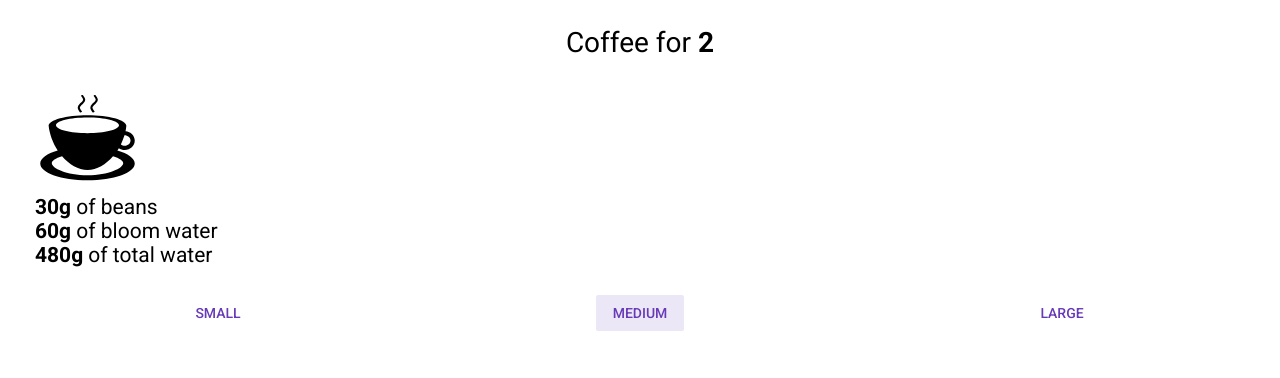
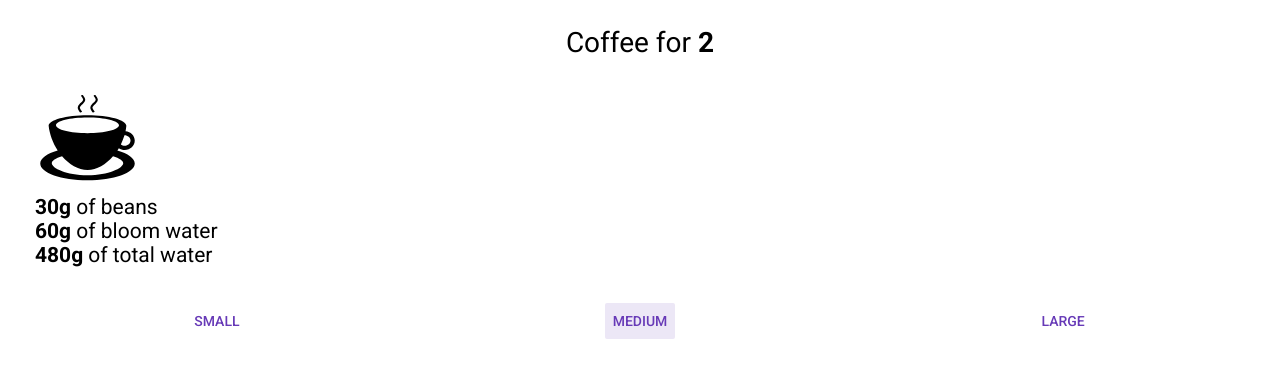
Before and after one commit to mssngr/coffee-calc, a Vue app: page / in a window 1280 px wide. Shown: the top 378 px of the page. Built offline with nearby package versions, Linux system fonts and the light colour scheme.

Commit message:
Isolated ripple logic in its own file and created a Utilities module that each component will pull in for specialized, common functionality. Also made the primary color, secondary color, and font family customizable by the VueMD plugin.

```diff
--- a/src/components/vue-md/MdButton.vue
+++ b/src/components/vue-md/MdButton.vue
@@ -1,8 +1,11 @@
 <template>
   <button
     :class="{
-      flat: true,
       [className]: className,
+      base: true,
+      default: !dense,
+      dense: dense,
+      flat: !raised,
       raised: raised,
       raisedActive: raised && active,
       active: !raised && active,
@@ -12,28 +15,27 @@
     :style="[baseStyles, activeStyles, overrideStyles]"
     @touchstart="startRipple"
     @mousedown="startRipple"
+    @touchend="endRipple"
+    @click="endRipple"
   >
     {{label}}
   </button>
 </template>
 
 <script>
-import {primaryColor, secondaryColor, fontFamily} from './lib/variables'
-import ripple from './lib/ripple'
-import color from 'color'
+import Vue from 'vue'
+import Utilities from './utils'
+
+Vue.use(Utilities)
 
 export default {
   name: 'md-button',
-  data() {
-    return {
-      clickedElement: undefined,
-    }
-  },
   props: [
     'className',
     'id',
     'active',
     'raised',
+    'dense',
     'label',
     'disabled',
     'secondary',
@@ -41,97 +43,81 @@ export default {
     'overrideStyles',
   ],
   computed: {
-    buttonRGB() {
-      return color(this.color || this.secondary ? secondaryColor : primaryColor).rgb().array()
-    },
     baseStyles() {
       const defaultStyle = {
-        fontFamily,
-        '-tap-highlight-color': 'transparent',
+        fontFamily: this.vueMDFontFamily,
       }
       if (this.raised) {
         return {
           ...defaultStyle,
-          backgroundColor: this.color || this.secondary ? secondaryColor : primaryColor,
+          backgroundColor: this.vueMDDefaultColor,
         }
       }
       return {
         ...defaultStyle,
-        color: this.color || this.secondary ? secondaryColor : primaryColor,
+        color: this.vueMDDefaultColor,
       }
     },
     activeStyles() {
       if (this.active) {
-        const buttonColor = color(this.color || this.secondary ? secondaryColor : primaryColor)
-        const buttonRGB = buttonColor.rgb().array()
         return {
-          backgroundColor: `rgba(${buttonRGB[0]}, ${buttonRGB[1]}, ${buttonRGB[2]}, 0.12)`,
+          backgroundColor: this.defaultColor12Percent,
         }
       }
       return {}
-    },
-  },
-  methods: {
-    startRipple(e) {
-      if (this.clickedElement) {
-        this.endRipple(e)
-      }
-      else {
-        this.clickedElement = e.target
-        ripple.start(e, e.target, this.buttonRGB)
-        window.addEventListener('mouseup', this.endRipple)
-        window.addEventListener('touchend', this.endRipple)
-        window.addEventListener('touchcancel', this.endRipple)
-      }
-    },
-    endRipple(e) {
-      e.preventDefault()
-      window.removeEventListener('mouseup', this.endRipple)
-      window.removeEventListener('touchend', this.endRipple)
-      window.removeEventListener('touchcancel', this.endRipple)
-      if (e.target === this.clickedElement || e.target.parentNode === this.clickedElement) {
-        this.$emit('click')
-      }
-      ripple.end()
-      this.clickedElement = undefined
     },
   },
 }
 </script>
 
 <style scoped>
-.flat {
+.base {
   display: inline-block;
-  min-width: 88px;
-  height: 36px;
-  padding: 0 8px;
   border: none;
   border-radius: 2px;
   outline: none;
+  margin: 8px;
   box-sizing: border-box;
   overflow: hidden;
-  background: transparent;
-  font-size: 14px;
-  font-weight: 500;
   vertical-align: middle;
   text-align: center;
   text-transform: uppercase;
   user-select: none;
   cursor: pointer;
   -webkit-appearance: none;
+  -webkit-tap-highlight-color: transparent;
 }
 
-.flat:focus {
+.base:focus {
   outline: none;
 }
 
-.flat:active {
+.base:active {
   outline: none;
 }
 
-.flat::-moz-focus-inner {
+.base::-moz-focus-inner {
   padding: 0;
   border: 0;
+}
+
+.default {
+  min-width: 64px;
+  height: 36px;
+  font-size: 14px;
+  font-weight: 500;
+}
+
+.dense {
+  min-width: 64px;
+  height: 32px;
+  font-size: 13px;
+  font-weight: 500;
+}
+
+.flat {
+  background: transparent;
+  padding: 0 8px;
 }
 
 .raised {
--- a/src/components/vue-md/index.js
+++ b/src/components/vue-md/index.js
@@ -1,10 +1,25 @@
 import MdButton from './MdButton.vue'
 import MdTextField from './MdTextField.vue'
+import {primaryColor, secondaryColor, fontFamily} from './utils/variables'
 
 const VueMD = {
-  install(Vue) {
+  install(Vue, options) {
     Vue.component(MdButton.name, MdButton)
     Vue.component(MdTextField.name, MdTextField)
+    Vue.mixin({
+      data() {
+        return {
+          vueMDPrimaryColor: (options && options.primaryColor) || primaryColor,
+          vueMDSecondaryColor: (options && options.secondaryColor) || secondaryColor,
+          vueMDFontFamily: (options && options.fontFamily) || fontFamily,
+        }
+      },
+      computed: {
+        vueMDDefaultColor() {
+          return this.color || (this.secondary ? this.vueMDSecondaryColor : this.vueMDPrimaryColor)
+        },
+      },
+    })
   },
 }
 
--- /dev/null
+++ b/src/components/vue-md/utils/index.js
@@ -0,0 +1,37 @@
+import color from 'color'
+import ripple from './ripple'
+
+export default {
+  install(Vue) {
+    Vue.mixin({
+      data() {
+        return {
+          clickedElement: undefined,
+        }
+      },
+      computed: {
+        defaultColorRGBArray() {
+          return color(this.vueMDDefaultColor).rgb().array()
+        },
+        defaultColor12Percent() {
+          const RGBArray = color(this.vueMDDefaultColor).rgb().array()
+          return `rgba(${RGBArray[0]}, ${RGBArray[1]}, ${RGBArray[2]}, 0.12)`
+        },
+      },
+      methods: {
+        startRipple(e) {
+          e.preventDefault()
+          this.clickedElement = e.target
+          ripple(e, this.defaultColorRGBArray)
+        },
+        endRipple(e) {
+          e.preventDefault()
+          if ((e.target === this.clickedElement) || (e.target === this.clickedElement.parentNode)) {
+            this.$emit('click')
+          }
+          this.clickedElement = undefined
+        },
+      },
+    })
+  },
+}
--- a/src/components/vue-md/lib/ripple.js
+++ b/src/components/vue-md/utils/ripple.js
@@ -1,3 +1,18 @@
+function start(e, RGBArray) {
+  expand(e, e.target, RGBArray)
+  window.addEventListener('mouseup', end)
+  window.addEventListener('touchend', end)
+  window.addEventListener('touchcancel', end)
+}
+
+function end(e) {
+  e.preventDefault()
+  window.removeEventListener('mouseup', end)
+  window.removeEventListener('touchend', end)
+  window.removeEventListener('touchcancel', end)
+  disappear()
+}
+
 function prefixedTransform(el, value) {
   [
     'transform',
@@ -12,7 +27,7 @@ const hover = el => () => {
   setTimeout(() => prefixedTransform(el, 'scale3d(0.4,0.4,0.4)'), 2000)
 }
 
-function start(e, el, color) {
+function expand(e, el, RGBArray) {
   const ripple = document.createElement('span')
   ripple.className = 'md-ripple'
 
@@ -31,7 +46,7 @@ function start(e, el, color) {
   ripple.style.position = 'absolute'
   ripple.style.left = `calc(-${size}px + ${x})`
   ripple.style.top = `calc(-${size}px + ${y})`
-  ripple.style.backgroundColor = `rgba(${color[0]}, ${color[1]}, ${color[2]}, 0.25`
+  ripple.style.backgroundColor = `rgba(${RGBArray[0]}, ${RGBArray[1]}, ${RGBArray[2]}, 0.25`
   ripple.style.borderRadius = '50%'
   ripple.style.transition = '250ms cubic-bezier(.4, 0, .2, 1)'
 
@@ -55,7 +70,7 @@ function start(e, el, color) {
   }, 250)
 }
 
-function end() {
+function disappear() {
   const ripples = document.getElementsByClassName('md-ripple')
   const ripplesArray = ripples && Array.from(ripples)
   ripplesArray.forEach(ripple => {
@@ -66,7 +81,4 @@ function end() {
   })
 }
 
-export default {
-  start,
-  end,
-}
+export default start
```
Also changed, not shown: src/components/vue-md/utils/variables.js (renamed from src/components/vue-md/lib/variables.js).
